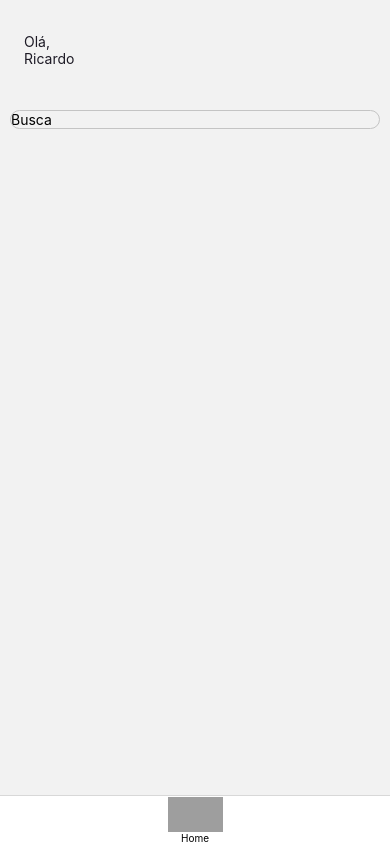
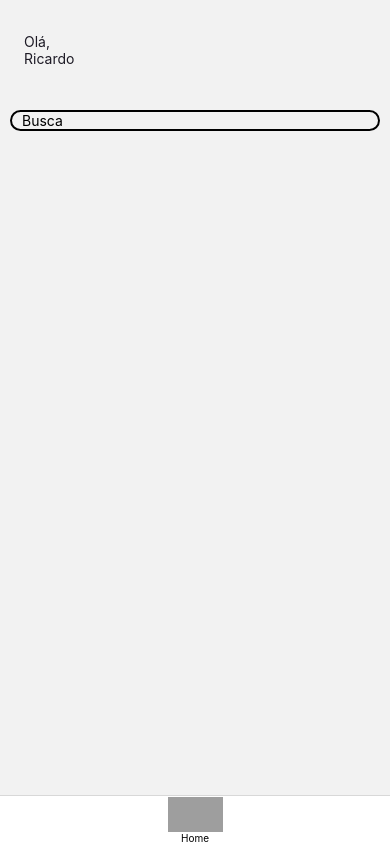
Before and after one commit to ricardofds/BookChallenge, a React Native app: screen /Home in a window 390 px wide. Built offline with nearby package versions, Linux system fonts and the light colour scheme; grey boxes are pictures that could not be loaded; what react-native would draw is missing.

Commit message:
fix(home): corrindo cor e espaçamento

```diff
--- a/src/screens/home/homeScreen.styles.ts
+++ b/src/screens/home/homeScreen.styles.ts
@@ -17,10 +17,11 @@ const homeStyle = StyleSheet.create({
     alignItems: 'center',
   },
   input: {
-    borderWidth: 1,
+    borderWidth: 2,
     borderRadius: 20,
-    borderColor: '#c4c4c4',
+    borderColor: COLORS.almostWhite,
     margin: 10,
+    paddingLeft: 10,
   },
   searchView: {
     flex: 1,
```
